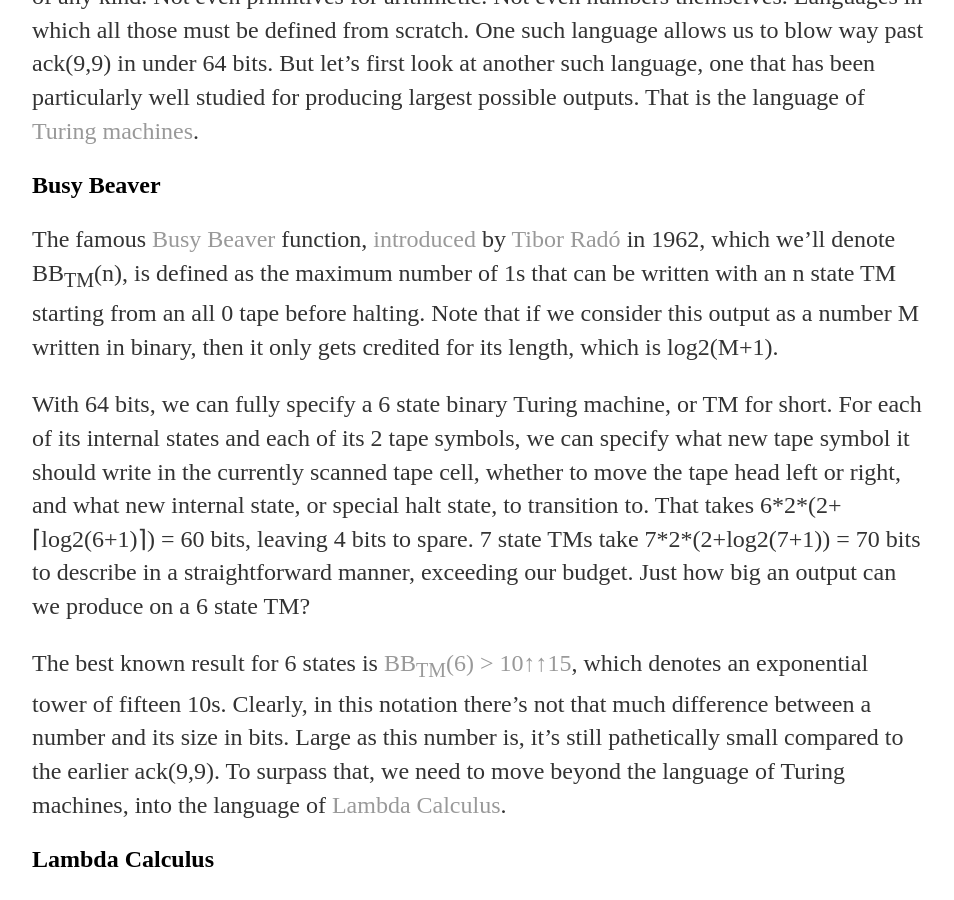
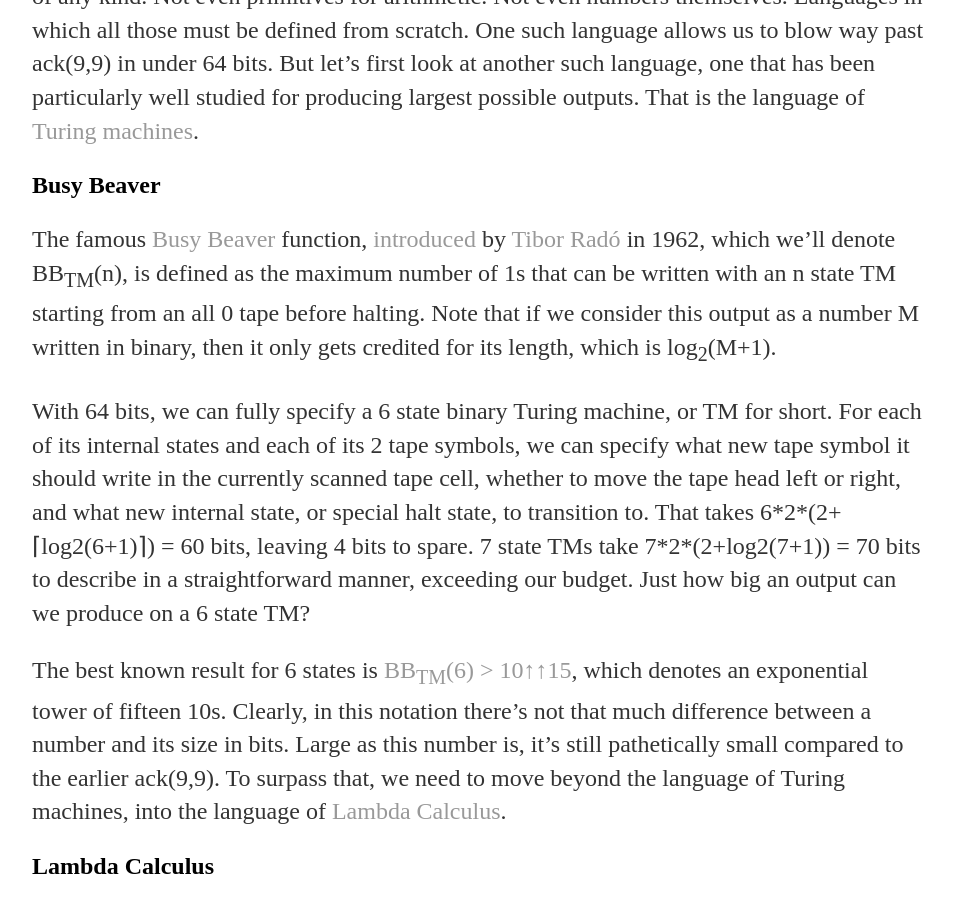
Before and after one commit to tromp/tromp.github.io, a Jekyll site: the page built from _posts/2023-03-25-largest-number.md, in a window 1280 px wide and 900 px high, scrolled down 1335 px. Shown: the whole window, without its empty margins (160-1114 px from the left). Built offline with Jekyll 4.4.1, drawn with Linux system fonts in a browser that asks for light colours; some of the changed text lies outside the part shown.

Commit message:
tiny fixes

```diff
--- a/_posts/2023-03-25-largest-number.md
+++ b/_posts/2023-03-25-largest-number.md
@@ -61,7 +61,7 @@ The famous [Busy Beaver](https://en.wikipedia.org/wiki/Busy_beaver)
 denote BB<sub>TM</sub>(n), is defined as the maximum number of 1s that can be written with
 an n state TM starting from an all 0 tape before halting. Note that if we
 consider this output as a number M written in binary, then it only gets
-credited for its length, which is log2(M+1).
+credited for its length, which is log<sub>2</sub>(M+1).
 
 With 64 bits, we can fully specify a 6 state binary Turing machine, or TM for
 short. For each of its internal states and each of its 2 tape symbols, we can
```
Also changed, not shown: other parts of _posts/2023-03-25-largest-number.md (+1 -1 lines).
